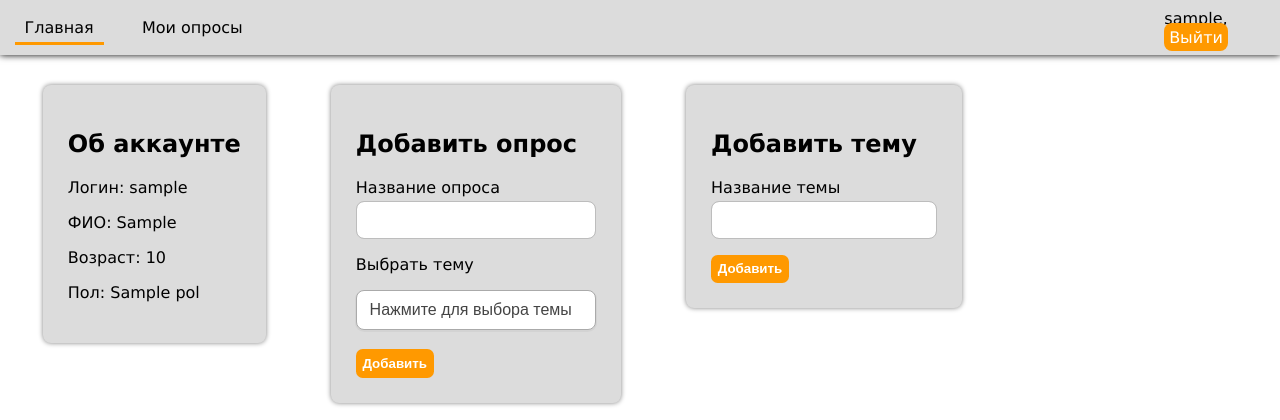
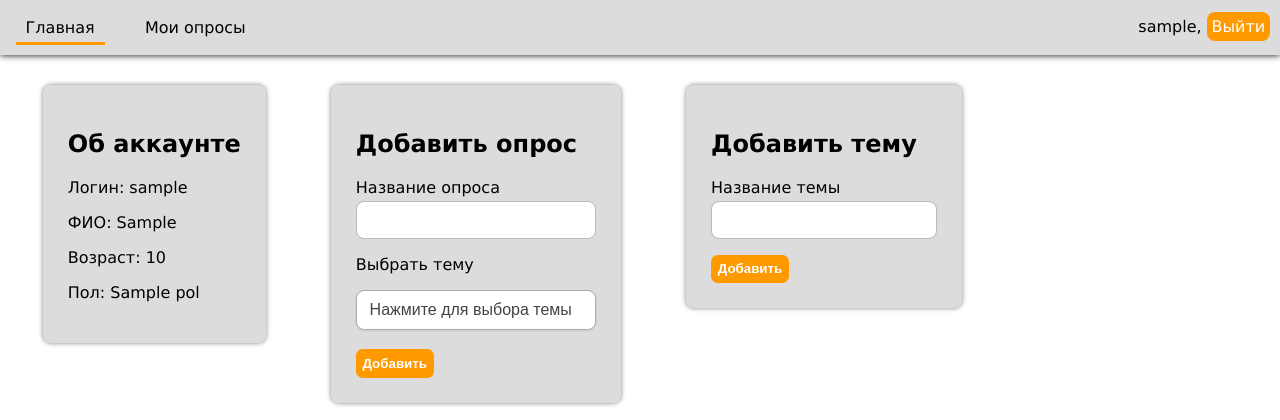
Before and after one commit to OGdanik/oprosnik, a Flask app: page / in a window 1280 px wide. Shown: the top 420 px of the page. Run offline with Flask 3, Linux system fonts and the light colour scheme; a user stored in the database is signed in; tables that the repository leaves empty hold one stand-in row (values such as "Sample post").

Commit message:
upd auth

```diff
--- a/app/static/style.css
+++ b/app/static/style.css
@@ -14,7 +14,7 @@ a {
 
 .header-div {
     background: #dcdcdc;
-    width: 100%;
+    width: auto;
     box-shadow: 0 0 7px black;
 }
 
@@ -318,3 +318,9 @@ button:focus {
   top: 10px;
   right: 10px;
 }
+
+.auth {
+  position: absolute;
+  right: 10px;
+  top: 12px;
+}
--- a/app/templates/base.html
+++ b/app/templates/base.html
@@ -11,7 +11,7 @@
     <div class="header-div">
         <table style="width:100%">
             <tr>
-                <td style="width:91%">
+                <td>
                     <ul class="header">
                         <a href="{{ url_for('main.index') }}"><li class="header-item {{ active_index }}">Главная</li></a>
                         <a href="{{ url_for('main.my_oprosi') }}"><li class="header-item {{ active_oprosi }}">Мои опросы</li></a>
@@ -20,7 +20,7 @@
                 <td>
                     {% if current_user.is_authenticated %}
                     <div class="auth">
-                    {{current_user.login}}, <a class="a-but" href="{{ url_for('auth.logout') }}">Выйти</a>
+                    <span style="display: inline-block">{{current_user.login}}</span>, <a style="display: inline-block" class="a-but" href="{{ url_for('auth.logout') }}">Выйти</a>
                     </div>
                     {% endif %}
                 </td>
--- a/app/templates/edit.html
+++ b/app/templates/edit.html
@@ -10,7 +10,7 @@
 <div class="block">
     <form method="post" id="questions" style="width:max-content" onsubmit="validate_add_vopros(event)">
             <label class="text-field__label" for="vopr">Текст вопроса</label>
-            <textarea class="text-field__input" cols="40" rows="5" name="question" id="vopr" maxlength="200"></textarea>
+            <textarea class="text-field__input" cols="25" rows="5" name="question" id="vopr" maxlength="200"></textarea>
             <p>Варианты ответов: </p>
             <button type="button" onclick="add_otvet(this)">Добавить вариант ответа</button>
         <p></p><button type="submit">Добавить вопрос</button>
```
Also changed, not shown: app/auth.py (+11 -7 lines), app/templates/login.html (+6 -1 lines).
